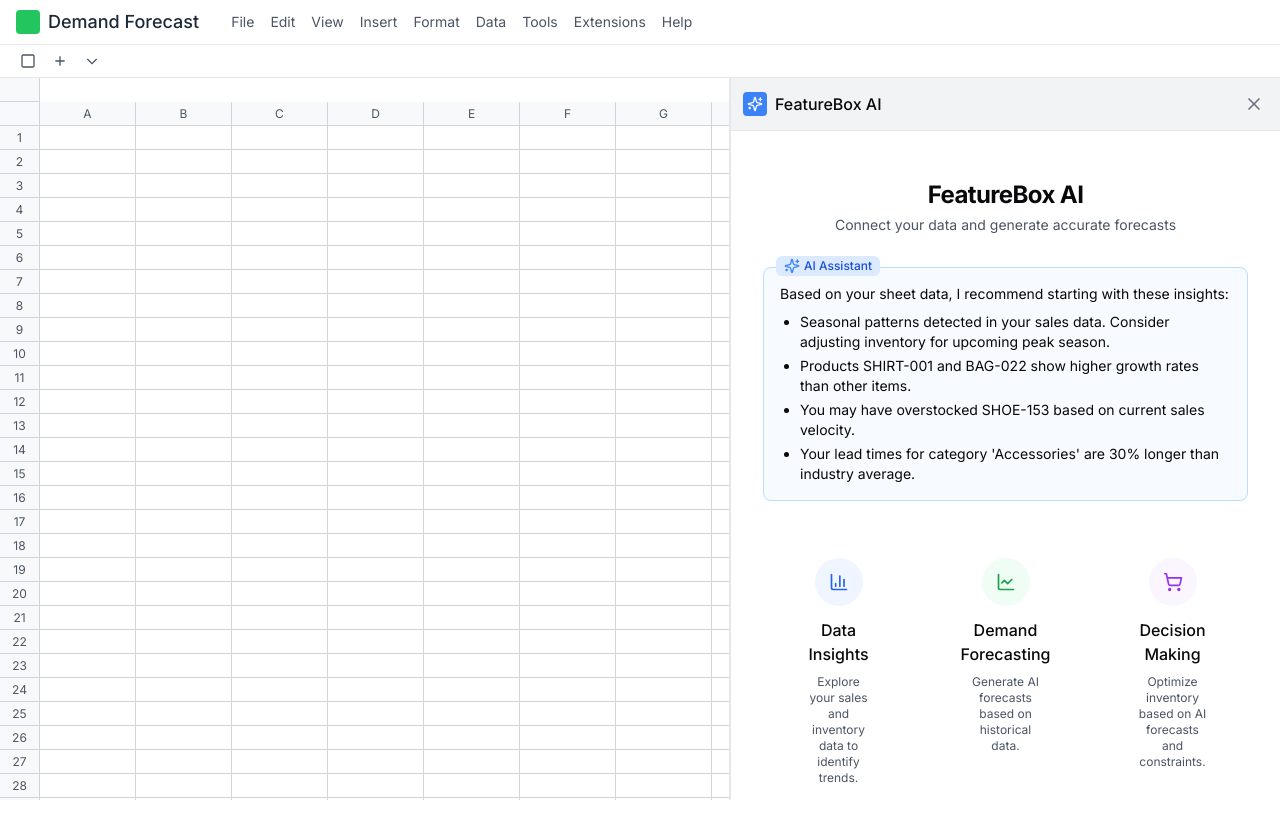
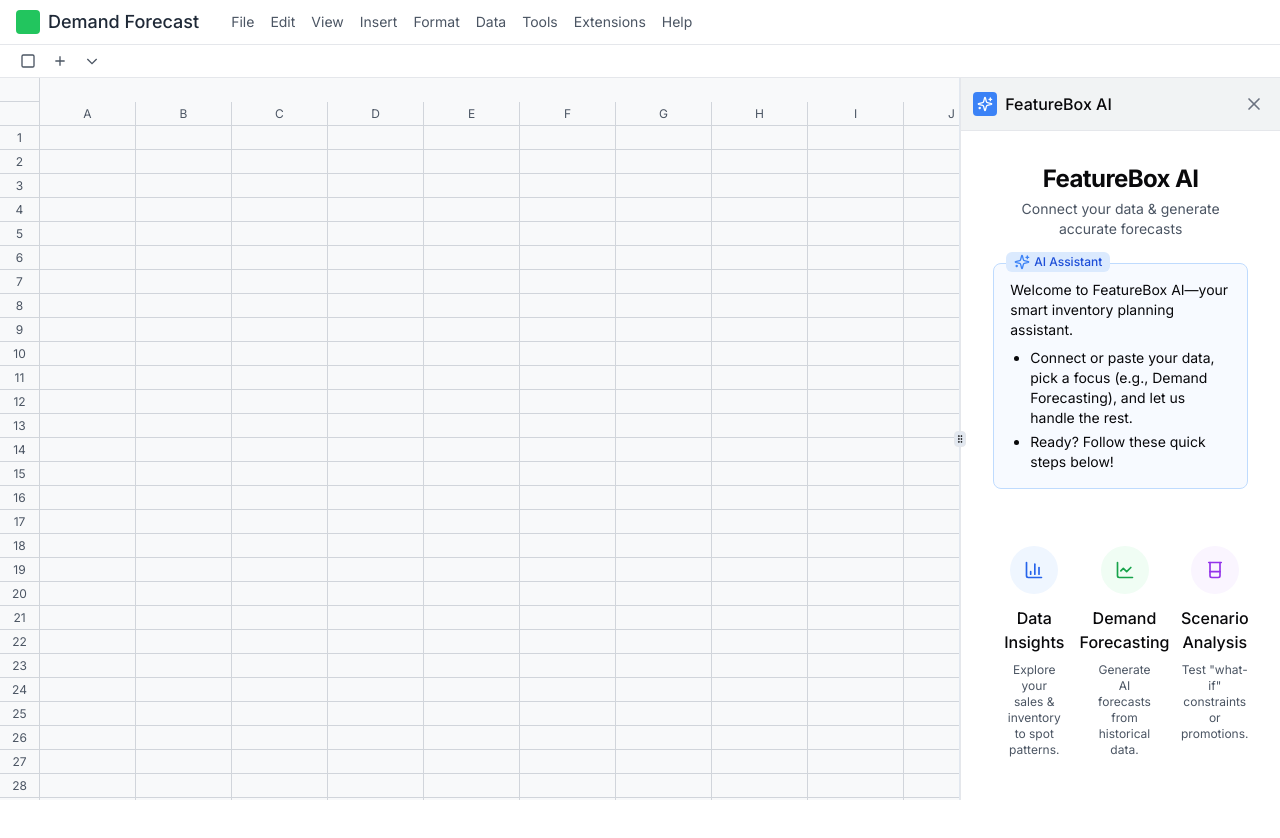
Before and after one commit to saisuprajamalla/demand-dash-creator-83, a React (Vite) app: page / in a window 1280 px wide. Shown: the top 838 px of the page. Built offline with nearby package versions, Linux system fonts and the light colour scheme.

Commit message:
Implement onboarding screen
Implements the initial onboarding screen with branding, AI assistant welcome message, key action buttons, and a "Next" button to proceed to business context and data source setup.

```diff
--- a/src/components/layout/GoogleSheetsLayout.tsx
+++ b/src/components/layout/GoogleSheetsLayout.tsx
@@ -1,6 +1,7 @@
 
 import React, { ReactNode, useState } from 'react';
 import { Sparkles, X } from 'lucide-react';
+import { ResizablePanelGroup, ResizablePanel, ResizableHandle } from "@/components/ui/resizable";
 
 interface GoogleSheetsLayoutProps {
   children: ReactNode;
@@ -55,9 +56,14 @@ const GoogleSheetsLayout: React.FC<GoogleSheetsLayoutProps> = ({ children }) =>
         </div>
       </div>
 
-      <div className="flex flex-1 overflow-hidden">
+      {showSidebar ? (
+        <ResizablePanelGroup
+          direction="horizontal"
+          className="flex-1 overflow-hidden"
+        >
           {/* Sheets cells with proper grid lines */}
-        <div className="flex-1 relative bg-white border-r border-gray-200 overflow-auto">
+          <ResizablePanel defaultSize={75} minSize={30}>
+            <div className="h-full overflow-auto">
               {/* Fixed corner */}
               <div className="sticky top-0 left-0 z-20">
                 <div className="w-10 h-6 bg-[#f8f9fa] border-r border-b border-gray-300 flex-shrink-0"></div>
@@ -107,10 +113,13 @@ const GoogleSheetsLayout: React.FC<GoogleSheetsLayoutProps> = ({ children }) =>
                 </div>
               </div>
             </div>
+          </ResizablePanel>
+
+          <ResizableHandle withHandle />
 
           {/* Forecasting add-on sidebar with close functionality */}
-        {showSidebar && (
-          <div className="w-[550px] bg-white shadow-lg border-l border-gray-200 flex flex-col overflow-hidden">
+          <ResizablePanel defaultSize={25} minSize={20}>
+            <div className="h-full bg-white shadow-lg border-l border-gray-200 flex flex-col overflow-hidden">
               <div className="p-3 bg-[#f1f3f4] border-b border-gray-200 flex items-center justify-between">
                 <div className="flex items-center">
                   <div className="w-6 h-6 bg-blue-500 rounded mr-2 flex items-center justify-center">
@@ -130,8 +139,63 @@ const GoogleSheetsLayout: React.FC<GoogleSheetsLayoutProps> = ({ children }) =>
                 {children}
               </div>
             </div>
+          </ResizablePanel>
+        </ResizablePanelGroup>
+      ) : (
+        <div className="flex-1 overflow-hidden">
+          {/* Sheets cells with proper grid lines when sidebar is closed */}
+          <div className="h-full relative bg-white border-r border-gray-200 overflow-auto">
+            {/* Fixed corner */}
+            <div className="sticky top-0 left-0 z-20">
+              <div className="w-10 h-6 bg-[#f8f9fa] border-r border-b border-gray-300 flex-shrink-0"></div>
+            </div>
+
+            {/* Column headers */}
+            <div className="sticky top-0 z-10 flex">
+              <div className="w-10 h-6 bg-[#f8f9fa] border-r border-b border-gray-300 flex-shrink-0"></div>
+              <div className="flex">
+                {Array.from({ length: 26 }).map((_, i) => (
+                  <div
+                    key={`header-${i}`}
+                    className="w-24 h-6 bg-[#f8f9fa] border-r border-b border-gray-300 flex items-center justify-center text-xs text-gray-600 flex-shrink-0"
+                  >
+                    {String.fromCharCode(65 + i)}
+                  </div>
+                ))}
+              </div>
+            </div>
+
+            {/* Row headers and cells */}
+            <div className="flex">
+              {/* Row headers */}
+              <div className="sticky left-0 z-10">
+                {Array.from({ length: 100 }).map((_, i) => (
+                  <div
+                    key={`row-header-${i}`}
+                    className="w-10 h-6 bg-[#f8f9fa] border-r border-b border-gray-300 flex items-center justify-center text-xs text-gray-600"
+                  >
+                    {i + 1}
+                  </div>
+                ))}
+              </div>
+
+              {/* Cells */}
+              <div>
+                {Array.from({ length: 100 }).map((_, rowIndex) => (
+                  <div key={`row-${rowIndex}`} className="flex">
+                    {Array.from({ length: 26 }).map((_, colIndex) => (
+                      <div
+                        key={`cell-${rowIndex}-${colIndex}`}
+                        className="w-24 h-6 border-r border-b border-gray-300 hover:bg-blue-50 text-xs"
+                      ></div>
+                    ))}
+                  </div>
+                ))}
+              </div>
+            </div>
+          </div>
+        </div>
       )}
-      </div>
     </div>
   );
 };
--- a/src/pages/Index.tsx
+++ b/src/pages/Index.tsx
@@ -2,7 +2,7 @@
 import React, { useState } from 'react';
 import { motion } from 'framer-motion';
 import { useNavigate } from 'react-router-dom';
-import { BarChart3, LineChart, ShoppingCart, ArrowRight } from 'lucide-react';
+import { BarChart3, LineChart, Beaker, ArrowRight, Sparkles } from 'lucide-react';
 import GlassMorphCard from '@/components/ui/GlassMorphCard';
 import { staggerContainer, staggerItem } from '@/utils/transitions';
 import { Button } from '@/components/ui/button';
@@ -35,31 +35,32 @@ const Index = () => {
 
   return (
     <div className="overflow-y-auto p-4 h-full">
-      <div className="max-w-5xl mx-auto py-4">
+      <div className="max-w-4xl mx-auto">
         <motion.div
-          className="text-center mb-8"
+          className="text-center mb-6"
           initial={{ opacity: 0, y: -20 }}
           animate={{ opacity: 1, y: 0 }}
           transition={{ duration: 0.5 }}
         >
           <h1 className="text-2xl font-bold tracking-tight mb-1">FeatureBox AI</h1>
-          <p className="text-sm text-gray-600">Connect your data and generate accurate forecasts</p>
+          <p className="text-sm text-gray-600">Connect your data & generate accurate forecasts</p>
         </motion.div>
 
         <AIAnnotation title="AI Assistant">
-          <p className="text-sm mb-2">Based on your sheet data, I recommend starting with these insights:</p>
-          <ul className="text-sm list-disc pl-5 space-y-1">
-            {aiInsights.map((insight, index) => (
-              <li key={index}>{insight}</li>
-            ))}
-          </ul>
+          <div className="space-y-2">
+            <p className="text-sm">Welcome to FeatureBox AI—your smart inventory planning assistant.</p>
+            <ul className="text-sm list-disc pl-5 space-y-1">
+              <li>Connect or paste your data, pick a focus (e.g., Demand Forecasting), and let us handle the rest.</li>
+              <li>Ready? Follow these quick steps below!</li>
+            </ul>
+          </div>
         </AIAnnotation>
 
         <motion.div
           variants={staggerContainer}
           initial="initial"
           animate="animate"
-          className="grid grid-cols-1 md:grid-cols-3 gap-4 mb-8"
+          className="grid grid-cols-1 md:grid-cols-3 gap-4 mb-6"
         >
           <motion.div variants={staggerItem}>
             <GlassMorphCard
@@ -72,7 +73,7 @@ const Index = () => {
                 </div>
                 <h3 className="text-base font-medium mb-2">Data Insights</h3>
                 <p className="text-xs text-gray-600">
-                  Explore your sales and inventory data to identify trends.
+                  Explore your sales & inventory to spot patterns.
                 </p>
               </div>
             </GlassMorphCard>
@@ -89,7 +90,7 @@ const Index = () => {
                 </div>
                 <h3 className="text-base font-medium mb-2">Demand Forecasting</h3>
                 <p className="text-xs text-gray-600">
-                  Generate AI forecasts based on historical data.
+                  Generate AI forecasts from historical data.
                 </p>
               </div>
             </GlassMorphCard>
@@ -102,11 +103,11 @@ const Index = () => {
             >
               <div className="flex flex-col items-center text-center h-full p-4">
                 <div className="w-12 h-12 bg-purple-50 text-purple-600 rounded-full flex items-center justify-center mb-3">
-                  <ShoppingCart size={20} />
+                  <Beaker size={20} />
                 </div>
-                <h3 className="text-base font-medium mb-2">Decision Making</h3>
+                <h3 className="text-base font-medium mb-2">Scenario Analysis</h3>
                 <p className="text-xs text-gray-600">
-                  Optimize inventory based on AI forecasts and constraints.
+                  Test "what-if" constraints or promotions.
                 </p>
               </div>
             </GlassMorphCard>
```
Lines whose indentation alone changed are shown as unchanged.
